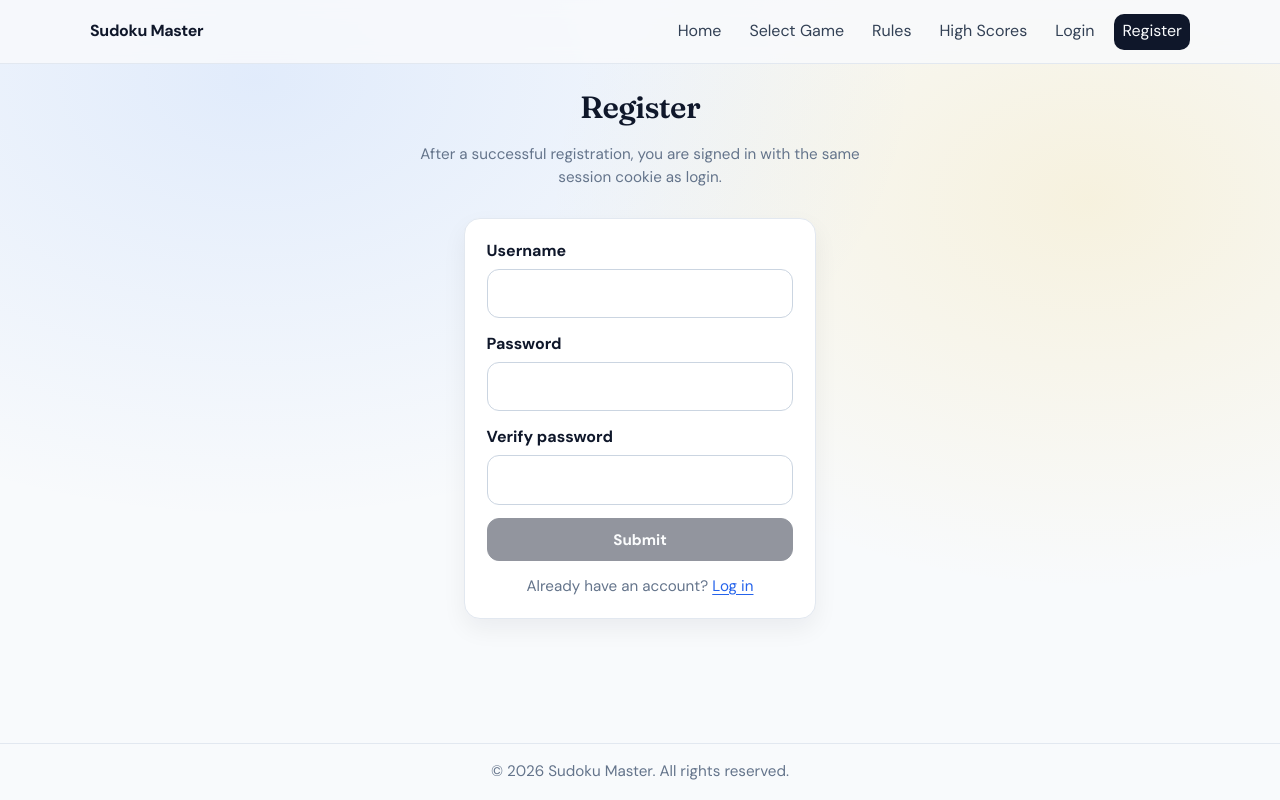
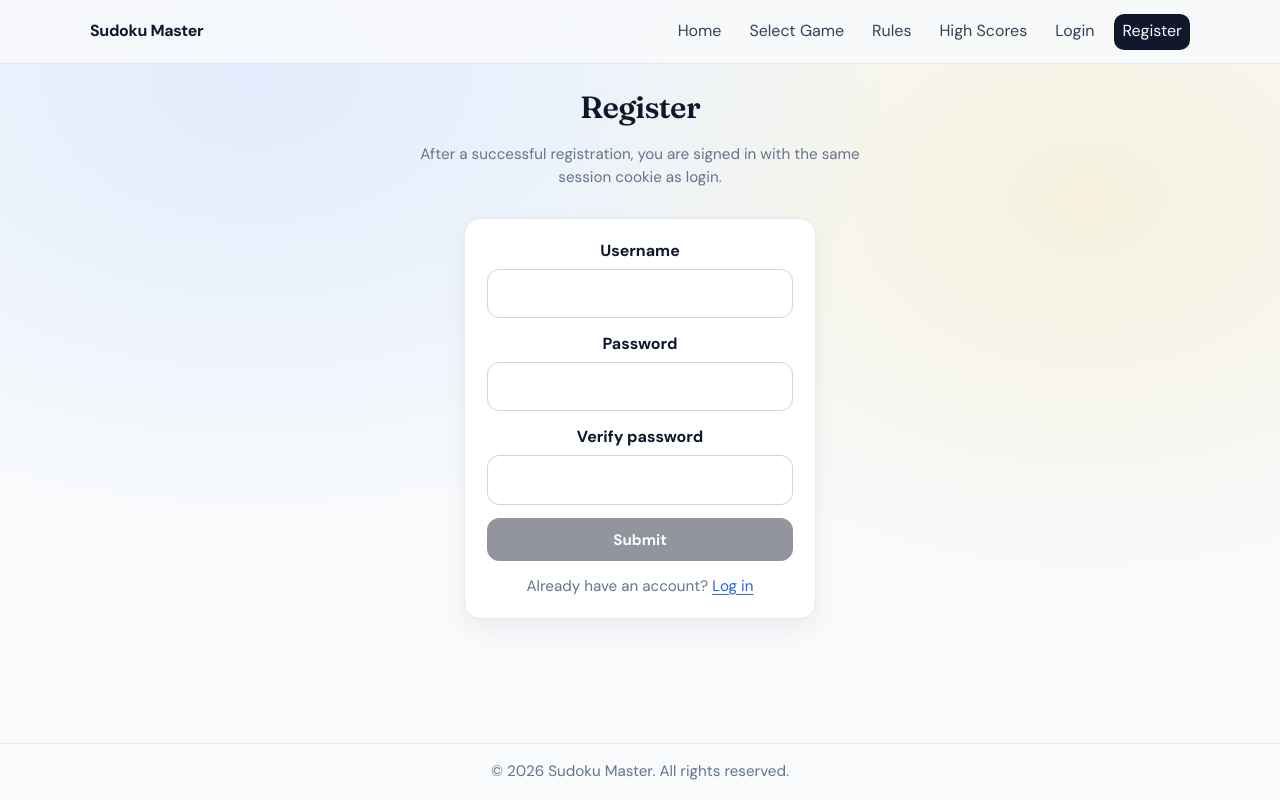
Before and after one commit to iristianyiz/iris-zhang-faith-zhang-project3, a React (Vite) app in the folder frontend/: page /register in a window 1280 px wide. Built offline with nearby package versions, Linux system fonts and the light colour scheme; no server answers.

Commit message:
centered all

```diff
--- a/frontend/src/index.css
+++ b/frontend/src/index.css
@@ -406,22 +406,63 @@ a:hover {
   margin-bottom: 1rem;
 }
 
+/* Card: stay a fixed column; do not stretch to full .page width in flex layout */
 .page-auth .card {
-  width: 100%;
+  align-self: center;
+  width: min(22rem, calc(100% - 2rem));
   max-width: 22rem;
   margin-left: auto;
   margin-right: auto;
+  box-sizing: border-box;
+  display: flex;
+  flex-direction: column;
+  align-items: stretch;
 }
 
 .page-auth .form-p2 {
-  margin-left: auto;
-  margin-right: auto;
+  display: flex;
+  flex-direction: column;
+  align-items: stretch;
   width: 100%;
-  text-align: left;
+  max-width: 100%;
+  margin: 0;
+  text-align: center;
+}
+
+.page-auth .form-p2 .field-p2 {
+  display: flex;
+  flex-direction: column;
+  align-items: stretch;
+  width: 100%;
+  text-align: center;
+}
+
+.page-auth .form-p2 .label-p2 {
+  text-align: center;
+}
+
+.page-auth .form-p2 .input-p2 {
+  display: block;
+  width: 100%;
+  max-width: 100%;
+  box-sizing: border-box;
+  margin-left: 0;
+  margin-right: 0;
+}
+
+.page-auth .form-p2 .banner-error {
+  width: 100%;
+  box-sizing: border-box;
+  text-align: center;
 }
 
 .page-auth .form-p2 .btn-primary {
+  display: block;
   width: 100%;
+  max-width: 100%;
+  box-sizing: border-box;
+  margin-left: auto;
+  margin-right: auto;
 }
 
 .page-auth .muted:last-child {
@@ -447,7 +488,7 @@ a:hover {
 }
 
 .page.page-auth .card {
-  width: 100%;
+  width: min(22rem, calc(100% - 2rem));
   max-width: 22rem;
 }
 
@@ -591,6 +632,13 @@ a.btn-secondary:hover {
   border: 1px solid #bfdbfe;
   color: #1e40af;
   font-size: 0.9rem;
+}
+
+.banner-info.banner-centered {
+  max-width: 42rem;
+  margin-left: auto;
+  margin-right: auto;
+  text-align: center;
 }
 
 .banner-success {
--- a/frontend/src/pages/GamesPage.jsx
+++ b/frontend/src/pages/GamesPage.jsx
@@ -60,7 +60,7 @@ export function GamesPage() {
       </p>
 
       {!isLoggedIn ? (
-        <div className="banner-info" style={{ maxWidth: "52ch" }}>
+        <div className="banner-info banner-centered">
           You can browse puzzles, but you need to{" "}
           <Link to="/login">log in</Link> to create a game or save moves.
         </div>
```
Also changed, not shown: 1 other file (tests, documents, lock files or other folders).
